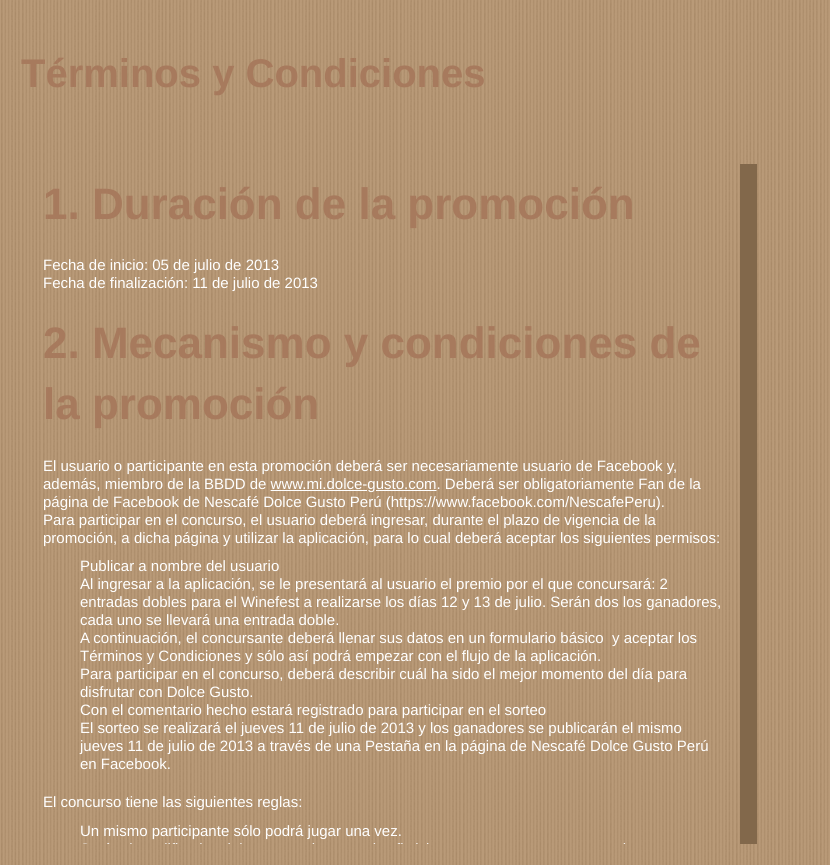
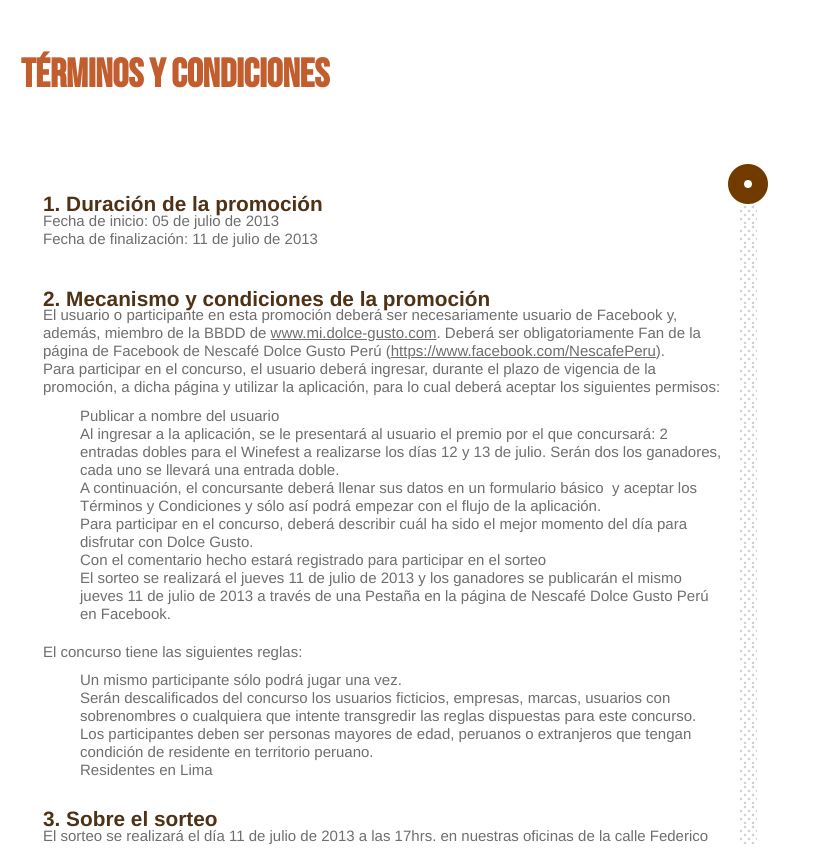
Before and after one commit to renaco/dolce-winefest, a Flask app: template code/templates/terms.html in a window 1280 px wide. Shown: the whole page, without its empty margins (0-830 px from the left). Run offline with Flask 2, Linux system fonts and the light colour scheme; the template is opened without the code that fills it, so the values that code supplies are empty; parts of the project's set-up code (start-up, migrations or seed data) failed here and were passed over; some libraries are stand-ins or nearby versions.

Commit message:
terminos y avances bgscrooll, bghead

```diff
--- a/code/static/css/app.css
+++ b/code/static/css/app.css
@@ -75,6 +75,8 @@ input:-ms-placeholder {
 .btn_participar_off { background-position: 0 -216px;
     position: relative;
     top: -53px;}
+.btn_ingresar { height: 54px; background-position: 0 -518px; margin-top: 5px; margin-bottom: 20px;}
+.btn_ingresar:hover { background-position: 0 -572px;}
 .formulario {background-image: url("../img/formulario.png");width: 574px;height: 42px;margin-top: 32px}
 .cont_form {width: 284px;background-image: none;}
 .cont_form input,
@@ -221,7 +223,9 @@ form.custom .custom.checkbox.checked {
     padding: 37px 21px;
     background: transparent;
 }
-#terms #wrapp h2 { font-size: 2.5em; }
+#terms #wrapp h2 { font-size: 2.5em;
+    color: #c25d2d;
+    font-family: 'BebasNeueRegular'; }
 .terminos .btn_regresar {
     text-indent: -9999px;
     background: transparent url("../img/sprite.png") -1px -1147px no-repeat;
@@ -242,7 +246,7 @@ form.custom .custom.checkbox.checked {
 
 #wrapp .cont_terminos p, #wrapp .cont_terminos li {
     font-weight: normal;
-    color: #ffffff;
+    color: #6e6e6e;
     line-height: 1.2em;
     padding: 0 0 0.7em;
     font-size: 15px;}
--- a/code/static/css/jquery.jscrollpane.css
+++ b/code/static/css/jquery.jscrollpane.css
@@ -55,13 +55,14 @@
 
 .jspTrack
 {
-	background: transparent url("../img/jspTrack.png") center 0 repeat-y;
+	background: transparent url("../img/bg_scroll.png") center 0 repeat-y;
 	position: relative;
 }
 
-.jspDrag
+.jspDrag,
+.jspDrag:hover
 {
-	background: transparent url("../img/sprite.png") 0 -1100px no-repeat;
+	background: transparent url("../img/sprite.png") -174px -440px no-repeat;
 	position: relative;
 	top: 0;
 	left: 0;
@@ -69,10 +70,10 @@
     width: 40px;
     height: 41px;
 }
-.jspDrag:hover {
+/*.jspDrag:hover {
     background-position: -44px -1100px;}
 .jspDrag:active {
-    background-position: -87px -1100px;}
+    background-position: -87px -1100px;}*/
 .jspHorizontalBar .jspTrack,
 .jspHorizontalBar .jspDrag
 {
--- a/code/static/js/init.js
+++ b/code/static/js/init.js
@@ -1,8 +1,6 @@
 $(document).ready(function(){
 
-    $('input, textarea').placeholder();
-
-    $("#lnk_terminos, .btn_terminos").click(function(e){
+    $("#lnk_terminos").click(function(e){
         e.preventDefault();
         //alert("asdasda");
         var url = $(this).attr("href");
--- a/code/templates/fan.html
+++ b/code/templates/fan.html
@@ -5,6 +5,7 @@
     <a href="{{ url_for('form') }}">
         <img src="{{ url_for('static', filename='img/ingreso.png') }}"  alt=""/>
     </a>
+    <a class="btns btn_ingresar request" href=""{{ url_for('form') }}""></a>
 </div>
 
 
--- a/code/templates/terms.html
+++ b/code/templates/terms.html
@@ -21,7 +21,6 @@
     <link rel="stylesheet" href="{{ url_for('static', filename='css/jquery.jscrollpane.css') }}" />
     <style type="text/css">
             /* Styles specific to this particular page */
-        body {background: url("{{ url_for('static',filename='img/bg_terminos.png') }}") 0 0 repeat;}
         .scroll-pane
         {
             width: 725px;
@@ -65,17 +64,17 @@
 
         <div class="cont_terminos scroll-pane">
 
-            <h1>1. Duración de la promoción</h1>
+            <h3>1. Duración de la promoción</h3>
 
             <p>Fecha de inicio: 05 de julio de 2013<br>
                 Fecha de finalización: 11 de julio de 2013</p>
 
-            <h1>2. Mecanismo y condiciones de la promoción</h1>
+            <h3>2. Mecanismo y condiciones de la promoción</h3>
 
             <p>El usuario o participante en esta promoción deberá ser necesariamente usuario de Facebook y, además,
-                miembro de la BBDD de <a href="http://www.mi.dolce-gusto.com">www.mi.dolce-gusto.com</a>. Deberá ser
+                miembro de la BBDD de <a href="http://www.mi.dolce-gusto.com" target="_blank">www.mi.dolce-gusto.com</a>. Deberá ser
                 obligatoriamente Fan de la página de Facebook de Nescafé Dolce Gusto Perú
-                (https://www.facebook.com/NescafePeru). <br>
+                (<a href="https://www.facebook.com/NescafePeru" target="_blank">https://www.facebook.com/NescafePeru</a>). <br>
                 Para participar en el concurso, el usuario deberá ingresar, durante el plazo de vigencia de la
                 promoción, a dicha página y utilizar la aplicación, para lo cual deberá aceptar los siguientes permisos:
             </p>
@@ -107,7 +106,7 @@
                 </li>
                 <li>Residentes en Lima</li>
             </ul>
-            <h1>3. Sobre el sorteo</h1>
+            <h3>3. Sobre el sorteo</h3>
 
             <p>El sorteo se realizará el día 11 de julio de 2013 a las 17hrs. en nuestras oficinas de la calle Federico
                 Villareal N°128, Miraflores.<br>
@@ -118,7 +117,7 @@
                 en Lima y/o no pueda recoger el premio personalmente, deberá designar a un representante con carta poder
                 simple, adjuntando copia de su DNI.</p>
 
-            <h1>4. Premio del concurso</h1>
+            <h3>4. Premio del concurso</h3>
 
             <p>El premio consiste en:<br>
                 2 entradas dobles al Winefest, para una sola fecha (12 o 13 de julio)</p>
```
Also changed, not shown: code/static/img/bg_head.jpg (added), code/static/img/bg_scroll.png (added), code/static/img/sprite.png.
